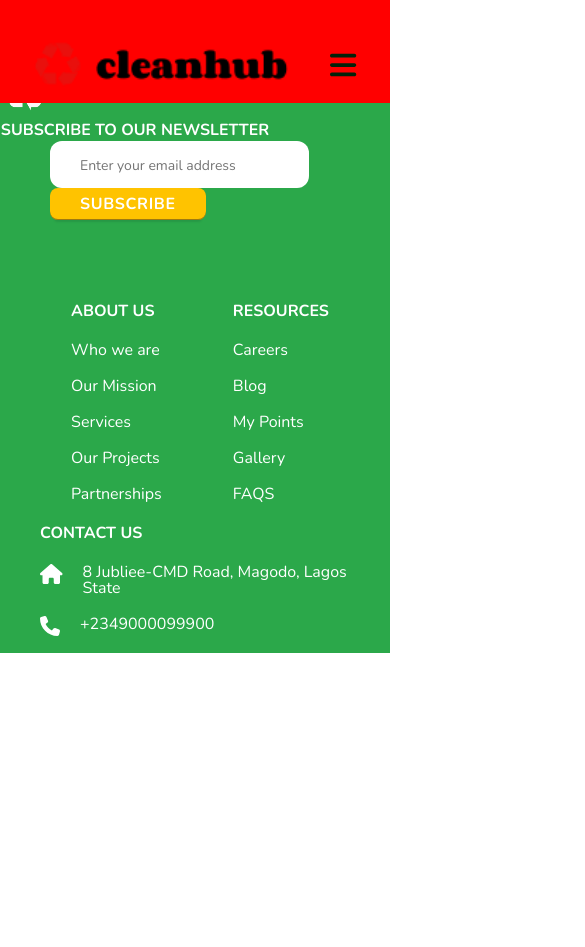
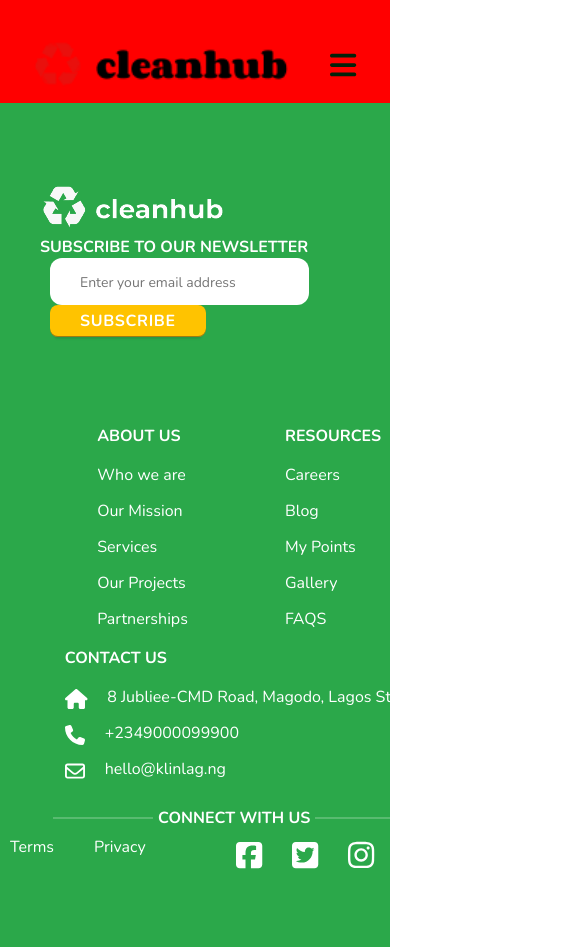
Before and after one commit to Clean-Hub/cleanhub, a React (Create React App) app: page /about/service in a window 390 px wide. Shown: the top 947 px of the page, 585 px wide, since content can reach past the window. Before the commit the page ends 844 px from the top, so only its background shows below. Built offline with nearby package versions, Linux system fonts and the light colour scheme.

Commit message:
480 max-width added

```diff
--- a/src/App.js
+++ b/src/App.js
@@ -17,7 +17,7 @@
           <Navbar />
           <Routes>
             {/* <Route path='/' element={<Home />} /> */}
-            <Route path='/login' element={<Login />} />
+            {/* <Route path='/login' element={<Login />} /> */}
             {/* <Route path='/register' element={<Register />} /> */}
             {/* <Route path='/about' element={<About />}> */}
             {/* <Route path='/about/aboutUs' element={<AboutIntro />} /> */}
--- a/src/components/footer/footer.css
+++ b/src/components/footer/footer.css
@@ -202,7 +202,7 @@
   .footerContainer {
     display: flex;
     flex-direction: column;
-    height: 550px;
+    height: 100vh;
     flex-wrap: wrap;
   }
   .footerT {
--- a/src/components/navbar/navbar.css
+++ b/src/components/navbar/navbar.css
@@ -53,7 +53,7 @@
   cursor: pointer;
 }
 
-@media only screen and (max-width: 900px) {
+@media only screen and (max-width: 480px) {
   .navbarContainer {
     position: relative;
     width: 100%;
```
